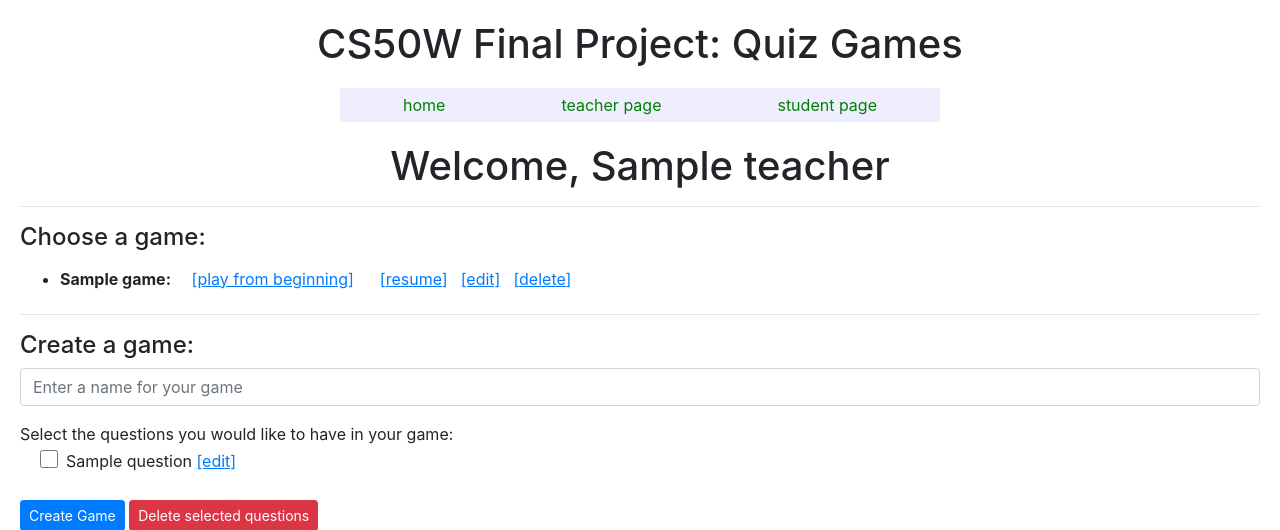
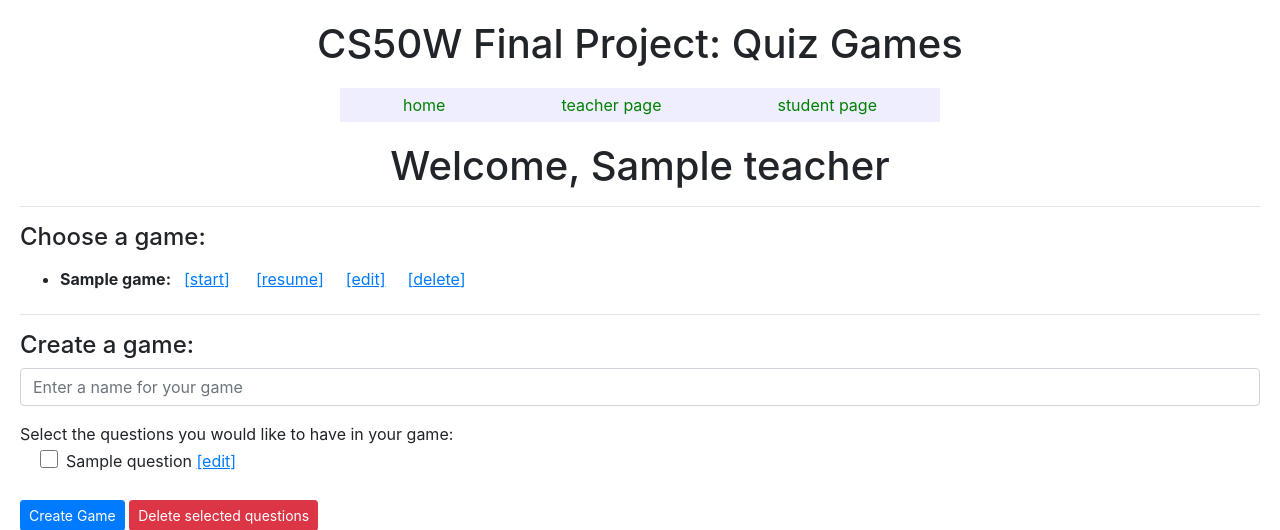
Before and after one commit to raphaeluziel/quiz, a Flask app: template templates/teacher.html in a window 1280 px wide. Shown: the top 530 px of the page. Run offline with Flask 2, Linux system fonts and the light colour scheme; the template is opened without the code that fills it: most values are stand-ins (such as "Sample title", 1, 10 or a date in 2020); some libraries are stand-ins or nearby versions.

Commit message:
cosmetic changes

```diff
--- a/templates/teacher.html
+++ b/templates/teacher.html
@@ -15,10 +15,10 @@
         {% for game in games %}
           <li>
             <form class="form-inline" action="{{ url_for('game_control', teacher=teacher.username, game_name=game.game_name) }}" method="post">
-              <span><strong>{{ game.game_name }}:&nbsp;&nbsp;</strong></span>
-              <button class="btn btn-link" type="submit" name="action" value="play" id="clear_all">[<u>play from beginning</u>]</button>
-              <button class="btn btn-link" type="submit" name="action" value="resume">[<u>resume</u>]</button>
-              <a href="/edit_game/{{ game.game_id }}">[edit]</a>
+            <strong>{{ game.game_name }}: </strong>
+              <button class="btn btn-link" type="submit" name="action" value="play" id="clear_all">[<u>start</u>]</button>
+              <button class="btn btn-link" type="submit" name="action" value="resume">[<u>resume</u>]&nbsp;&nbsp;</button>
+              <a href="/edit_game/{{ game.game_id }}">[edit]</a>&nbsp;&nbsp;
               <button class="btn btn-link" type="submit" name="action" value="delete">[<u>delete</u>]</button>
             </form>
           </li>
```
Also changed, not shown: 1 other file.
